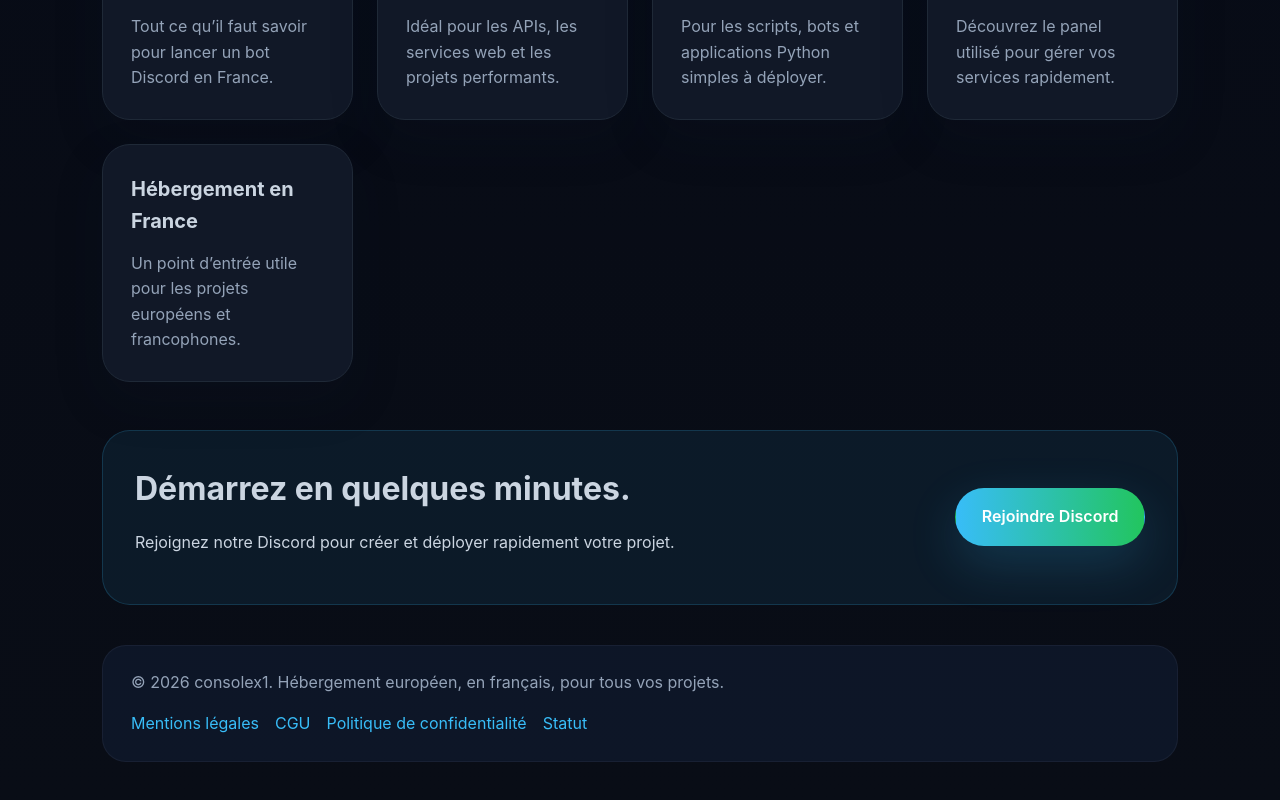
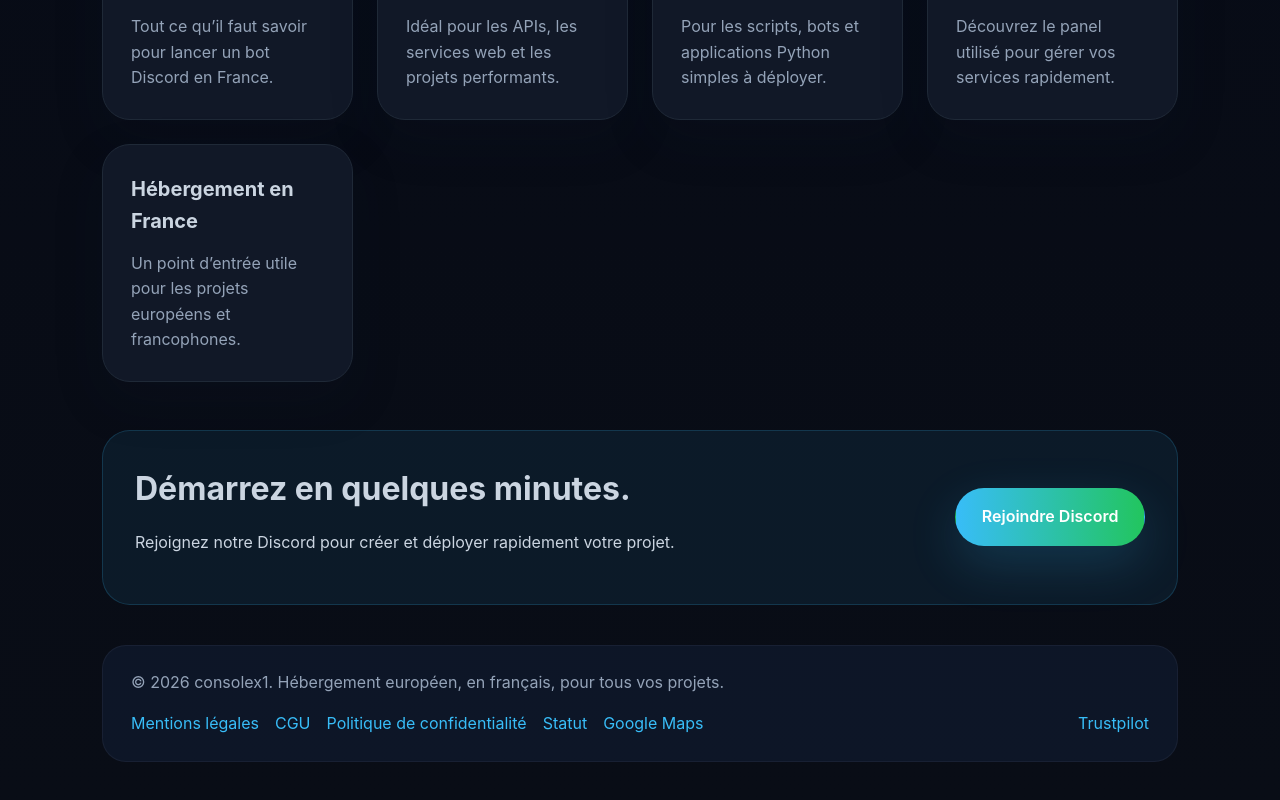
Before and after one commit to console-x1/consolex1.com, a Next.js app: page / in a window 1280 px wide. Shown: the part 3158-3958 px from the top of the page. Built offline with nearby package versions, Linux system fonts and the light colour scheme.

Commit message:
add Google Maps link to footer and update Trustpilot widget

```diff
--- a/src/components/Footer.tsx
+++ b/src/components/Footer.tsx
@@ -13,10 +13,12 @@ const footerLinks = {
     terms: '/cgu',
     privacy: '/politique-de-confidentialite',
     statusUrl: 'https://status.consolex1.com',
+    mapsUrl: 'https://maps.app.goo.gl/K8AQ4841f52D5dqA9',
     legalLabel: 'Mentions légales',
     termsLabel: 'CGU',
     privacyLabel: 'Politique de confidentialité',
     statusLabel: 'Statut',
+    mapsLabel: 'Google Maps',
   },
   en: {
     text: '© 2026 consolex1. French hosting for bots, apps and websites.',
@@ -24,10 +26,12 @@ const footerLinks = {
     terms: '/en/terms',
     privacy: '/en/privacy-policy',
     statusUrl: 'https://status.consolex1.com',
+    mapsUrl: 'https://maps.app.goo.gl/K8AQ4841f52D5dqA9',
     legalLabel: 'Legal notice',
     termsLabel: 'Terms',
     privacyLabel: 'Privacy policy',
     statusLabel: 'Status',
+    mapsLabel: 'Google Maps',
   },
 };
 
@@ -48,6 +52,25 @@ export default function Footer({ locale }: FooterProps) {
           {links.privacyLabel}
         </Link>
         <a href={links.statusUrl}>{links.statusLabel}</a>
+        <a href={links.mapsUrl} target="_blank" rel="noopener noreferrer">
+          {links.mapsLabel}
+        </a>
+      </div>
+
+      <script type="text/javascript" src="//widget.trustpilot.com/bootstrap/v5/tp.widget.bootstrap.min.js" async></script>
+
+      <div
+        className="trustpilot-widget"
+        data-locale={locale === 'fr' ? 'fr-FR' : 'en-US'}
+        data-template-id="56278e9abfbbba0bdcd568bc"
+        data-businessunit-id="6a70fc65701e0ea478abf809"
+        data-style-height="52px"
+        data-style-width="100%"
+        data-token="869b4f20-0ee8-460d-a318-d3fee9bb99cf"
+      >
+        <a href="https://www.trustpilot.com/review/consolex1.com" target="_blank" rel="noopener noreferrer">
+          Trustpilot
+        </a>
       </div>
     </footer>
   );
```
